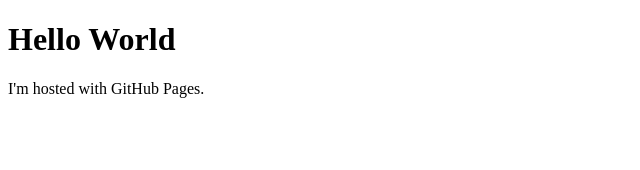
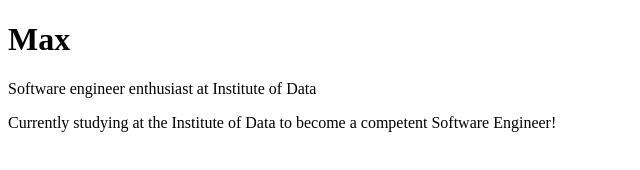
Before and after one commit to wilkofm/wilkofm.github.io, a plain HTML site: page index.html in a window 1280 px wide. Shown: the whole page, without its empty margins (0-640 px from the left). Drawn offline with Linux system fonts and the light colour scheme.

Commit message:
Update to index.html

```diff
--- a/index.html
+++ b/index.html
@@ -1,7 +1,13 @@
 <!DOCTYPE html>
 <html>
   <body>
-    <h1>Hello World</h1>
-    <p>I'm hosted with GitHub Pages.</p>
+    <h1>Max</h1>
+    <p>Software engineer enthusiast at Institute of Data</p>
+    <div>
+      <p>
+        Currently studying at the Institute of Data to become a competent
+        Software Engineer!
+      </p>
+    </div>
   </body>
 </html>
```
